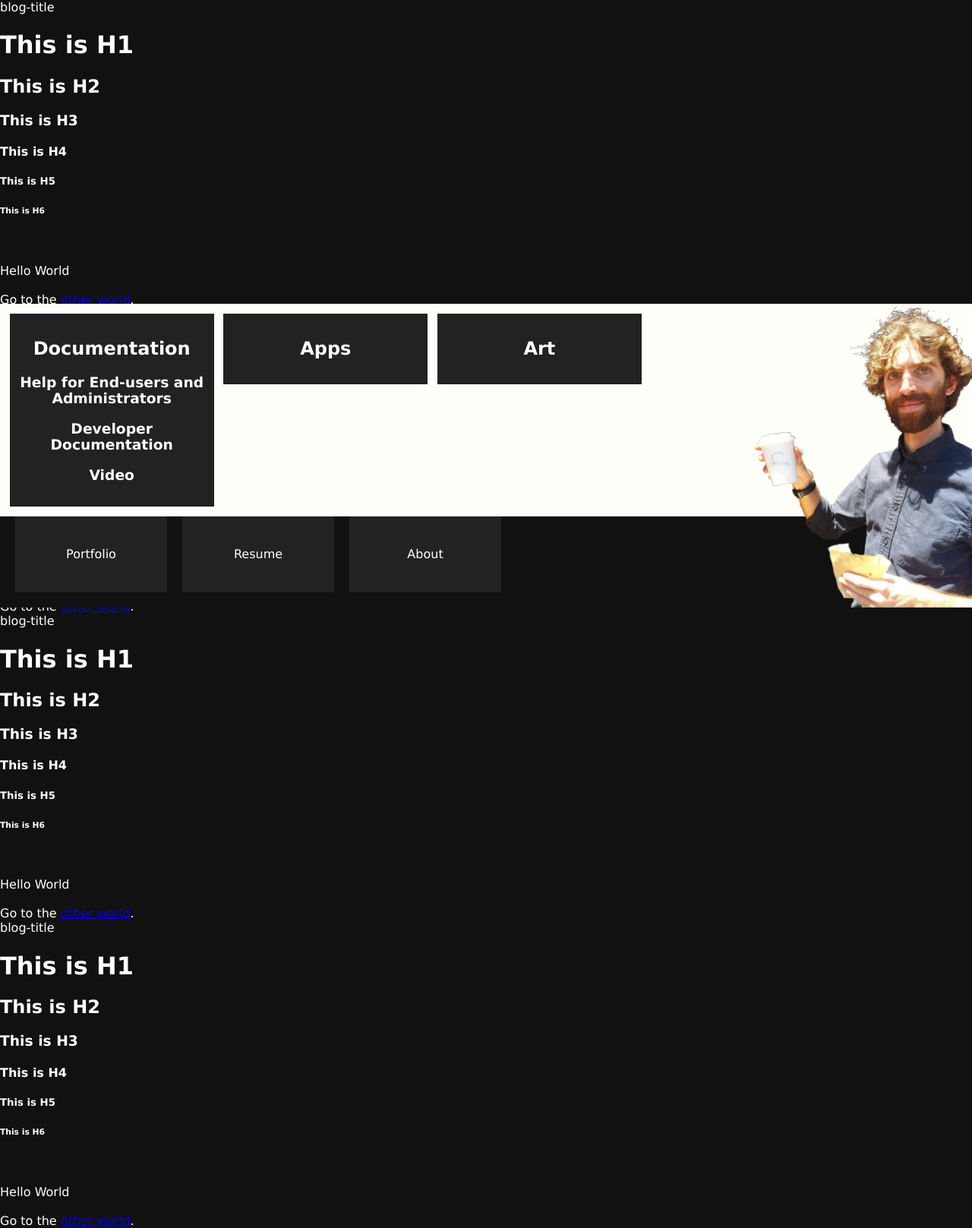
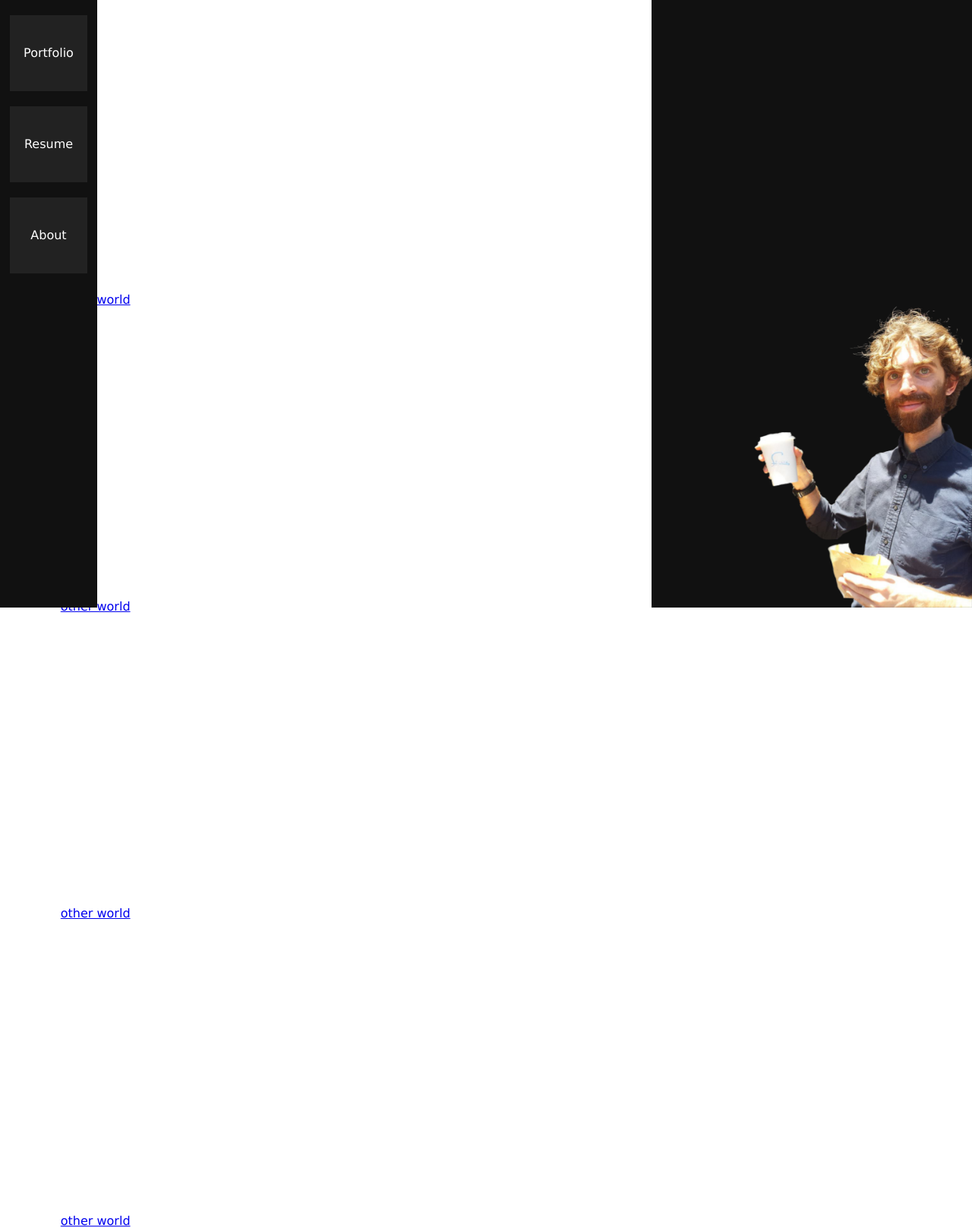
Before and after one commit to thewren/MyWebSite, a Python web app: template templates/blog.html in a window 1280 px wide. Shown: the whole page at 76% size. Run offline with Jinja, Linux system fonts and the light colour scheme; the template is opened without the code that fills it, so the values that code supplies are empty.

Commit message:
Redesign

```diff
--- a/static/css/style.css
+++ b/static/css/style.css
@@ -35,7 +35,7 @@
 
 html {
 	font-family: "Lucida Sans Unicode", "Lucida Grande", sans-serif;
-	background-color: #111111;
+	background-color: white;
 }
 
 body {
@@ -91,11 +91,12 @@ body {
 		/*height: 100%;*/
 		left: 0;
 		bottom: 0;
-		width: 100%;
-
+		top: 0;
+		width: 8%;
+		padding-left: 1%; padding-right: 1%;
 
 		/*background-color: #4A4A4A;*/
-		background-color: #111111;
+		background-color: #111111;/*#111111;*/
 		z-index: 1000;
 
 		/*animation: 2s ease 0s 1 alternate scroll_to_bot;*/
@@ -117,14 +118,16 @@ body {
 	/* Navigation */
 
 	.nav-button {
-		width: 200px;
+		width: 100%;
 		height: 100px;
 		line-height: 100px;
 		overflow: hidden;
 		background-size: 100% 100%;
 		background-color: #222222;
 		cursor: pointer;
-		margin-left: 20px; margin-top: 20px; margin-bottom: 20px;
+		/*margin-left: 20px; margin-top: 20px; margin-bottom: 20px;*/
+		margin-top: 20px;
+
 		float: left;
 
 		transition: background-color 1s, color 1s;
@@ -139,16 +142,18 @@ body {
 		position: fixed;
 		right:0;
 		bottom: 0;
-		width: 0;
-		height: 0; /*padding-bottom: 100%;*/
+		top: 0;
+		width: 33%;
+		*height: 0; /*padding-bottom: 100%;*/
 		z-index: 2000;
+		background-color: #111111;
 	}
 
 	.nav-portrait > img {
 		/*float: right;*/
 		height: 50%;
-		max-height: 718px;
-		max-width: 492px;
+		max-height: 50%;/*718px;*/
+		max-width: 30%;/*492px;*/
 		position: fixed;
 		bottom: 0;
 		right: 0;
--- a/templates/layout.html
+++ b/templates/layout.html
@@ -42,7 +42,7 @@
 				</div>
 
 				<!--Portfolio sub-navigation bar-->
-				<div class="nav-bar-sub">
+				<!--<div class="nav-bar-sub">
 					<div class="nav-bar-sub-column">
 						<h2>
 							Documentation
@@ -67,7 +67,7 @@
 							Art
 						</h2>
 					</div>
-				</div>
+				</div>-->
 
 
 				<div class="nav-portrait">
```
